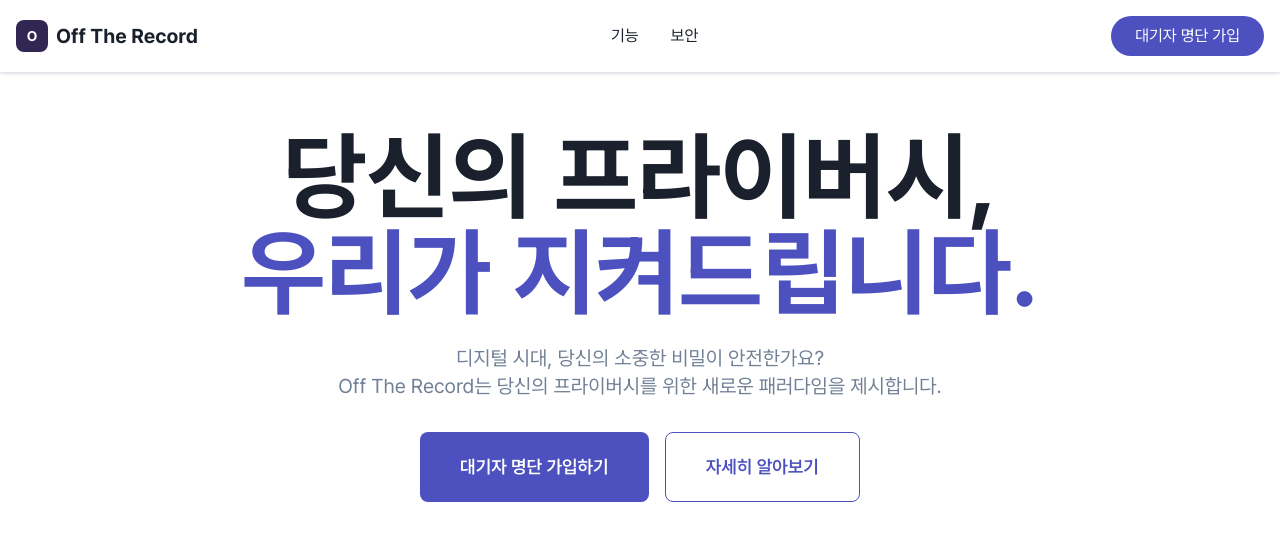
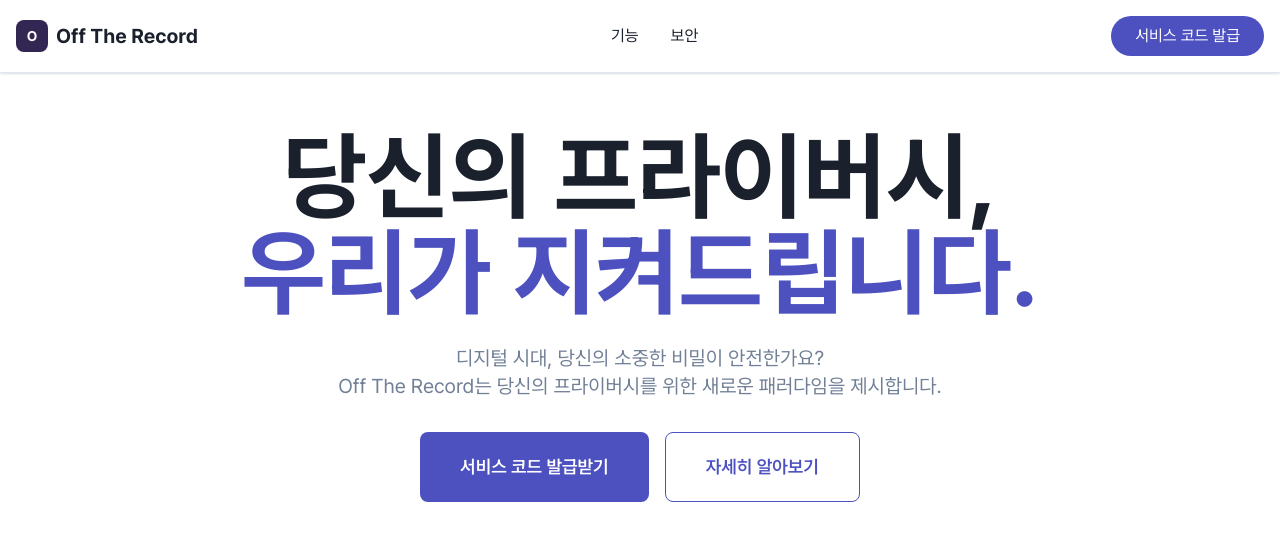
Before and after one commit to kimyeonsik/off-the-record-branding, a Next.js app: page / in a window 1280 px wide. Shown: the top 552 px of the page. Built offline with nearby package versions, Linux system fonts and the light colour scheme.

Commit message:
Feat: Update page.tsx for exclusive service code system and messaging

```diff
--- a/src/app/page.tsx
+++ b/src/app/page.tsx
@@ -34,7 +34,9 @@ export default function Home() {
       const data = await response.json();
 
       if (response.ok) {
-        setMessage(data.message);
+        setMessage(
+          `${data.message} ${data.inviteCode}\n\n${data.note}`
+        );
         setIsSuccess(true);
         setFeatureRequest('');
         setHcaptchaToken(null); // 토큰 초기화
@@ -67,7 +69,7 @@ export default function Home() {
             <a href="#security" className="hover:text-primary transition-colors">보안</a>
           </div>
           <button className="bg-primary text-white px-6 py-2 rounded-full hover:bg-primary-darker transition-colors">
-            대기자 명단 가입
+            서비스 코드 발급
           </button>
         </div>
       </nav>
@@ -85,7 +87,7 @@ export default function Home() {
           </p>
           <div className="flex flex-col sm:flex-row gap-4 justify-center">
             <button className="bg-primary text-white px-10 py-5 rounded-lg text-lg font-semibold hover:bg-primary-darker transition-colors">
-              대기자 명단 가입하기
+              서비스 코드 발급받기
             </button>
             <button className="border border-primary text-primary px-10 py-5 rounded-lg text-lg font-semibold hover:bg-primary-dark hover:text-white transition-colors">
               자세히 알아보기
@@ -279,9 +281,9 @@ export default function Home() {
           </p>
 
           <div className="max-w-2xl mx-auto bg-background border border-neutral-200 rounded-xl p-8 shadow-lg">
-            <h3 className="text-2xl font-semibold mb-6">대기자 명단에 참여하고 독점 혜택을 받으세요!</h3>
+            <h3 className="text-2xl font-semibold mb-6">Exclusive 서비스 코드를 발급받고 독점 혜택을 받으세요!</h3>
             <p className="text-neutral-500 mb-6">
-              대기자 명단에 가입하시면 앱 출시 시 가장 먼저 소식을 받고,
+              Exclusive 서비스 코드를 발급받으시면 앱 출시 시 가장 먼저 소식을 받고,
               초기 사용자만을 위한 특별한 혜택과 초대로만 운영될 Exclusive 서비스에 접근할 수 있는 초대를 받게 됩니다.
             </p>
 
@@ -304,7 +306,7 @@ export default function Home() {
                 className="w-full bg-primary text-white px-8 py-4 rounded-lg text-lg font-semibold hover:bg-primary-darker transition-colors"
                 disabled={loading}
               >
-                {loading ? '전송 중...' : '대기자 명단 가입하기'}
+                {loading ? '전송 중...' : '서비스 코드 발급받기'}
               </button>
             </form>
             {message && (
@@ -312,9 +314,7 @@ export default function Home() {
                 {message}
               </p>
             )}
-            <p className="text-sm text-neutral-500 mt-4">
-              * 귀하의 정보는 서비스 출시 알림 및 기능 개선을 위해서만 사용됩니다.
-            </p>
+
           </div>
         </div>
       </section>
```
